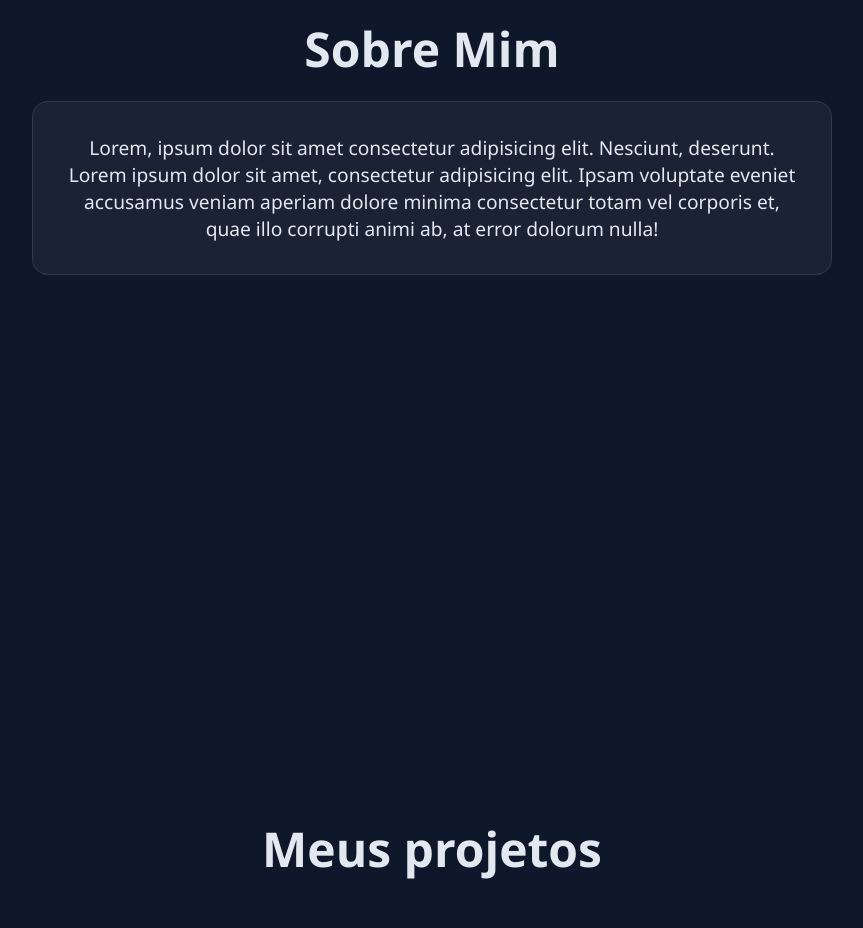
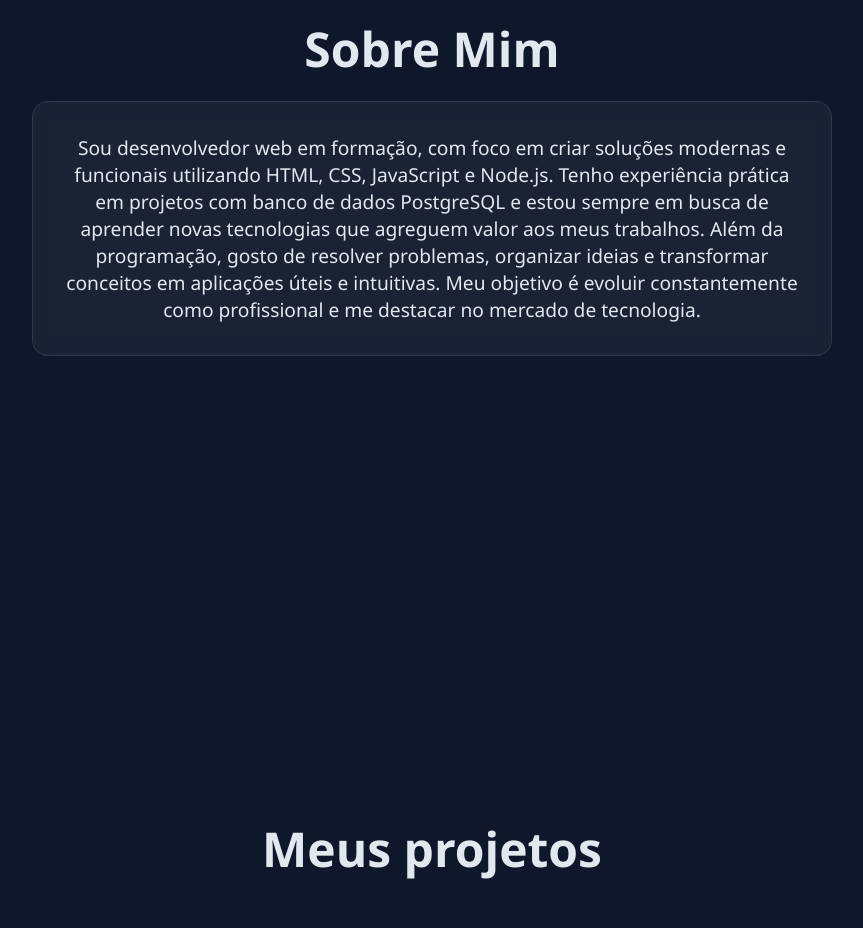
Before and after one commit to Jamilton-Bento/Portfolio, a plain HTML site: page index.html in a window 1280 px wide. Shown: the part 880-1808 px from the top of the page, without its empty margins (208-1071 px from the left). Drawn offline with Linux system fonts and the light colour scheme; grey boxes are pictures that could not be loaded.

Commit message:
Personaliza scroll bar

```diff
--- a/index.html
+++ b/index.html
@@ -29,11 +29,14 @@
       <h2 class="sobre-titulo">Sobre Mim</h2>
       <div class="sobre-caixa">
         <p class="sobre-paragrafo">
-          Lorem, ipsum dolor sit amet consectetur adipisicing elit. Nesciunt,
-          deserunt. Lorem ipsum dolor sit amet, consectetur adipisicing elit.
-          Ipsam voluptate eveniet accusamus veniam aperiam dolore minima
-          consectetur totam vel corporis et, quae illo corrupti animi ab, at
-          error dolorum nulla!
+          Sou desenvolvedor web em formação, com foco em criar soluções modernas
+          e funcionais utilizando HTML, CSS, JavaScript e Node.js. Tenho
+          experiência prática em projetos com banco de dados PostgreSQL e estou
+          sempre em busca de aprender novas tecnologias que agreguem valor aos
+          meus trabalhos. Além da programação, gosto de resolver problemas,
+          organizar ideias e transformar conceitos em aplicações úteis e
+          intuitivas. Meu objetivo é evoluir constantemente como profissional e
+          me destacar no mercado de tecnologia.
         </p>
       </div>
     </section>
--- a/src/css/style.css
+++ b/src/css/style.css
@@ -4,7 +4,7 @@
   box-sizing: border-box;
   font-family: 'Segoe UI', Tahoma, Geneva, Verdana, sans-serif;
 }
-htm{
+html{
   scroll-behavior: smooth;
 }
 :root{
@@ -240,3 +240,14 @@ h1{
   }
 
 }
+::-webkit-scrollbar{
+  background-color: #0f172a;
+  width: 10px;
+}
+
+::-webkit-scrollbar-thumb{
+  background: linear-gradient(180deg, var(--primaria), var(--secundaria));
+  box-shadow: 0 5px 15px rgba(79, 70, 229, 0.4);
+  border-radius: 8px;
+  width: 10px;
+}
```
